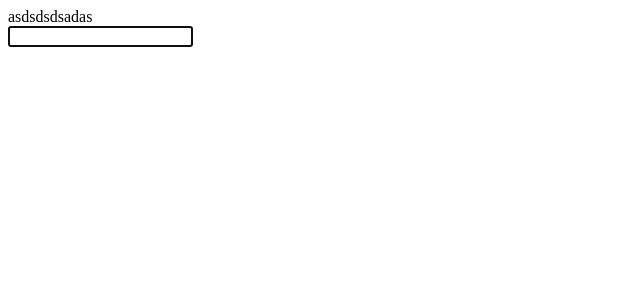
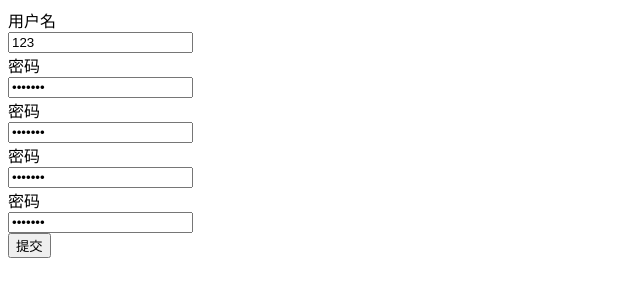
Before and after one commit to Amaz-Ning/vue-custom, a Vue app: page / in a window 1280 px wide. Shown: the top 300 px of the page, without its empty margins (0-640 px from the left). Built offline with nearby package versions, Linux system fonts and the light colour scheme.

Commit message:
添加表单组件

```diff
--- a/package.json
+++ b/package.json
@@ -21,6 +21,7 @@
   },
   "homepage": "https://github.com/Amaz-Ning/vue-custom#readme",
   "dependencies": {
+    "async-validator": "^3.2.4",
     "babel-core": "^6.26.3",
     "babel-loader": "^7.1.5",
     "babel-plugin-transform-runtime": "^6.23.0",
--- a/src/app.vue
+++ b/src/app.vue
@@ -1,27 +1,86 @@
 <template>
   <div class="box">
-    asdsdsdsadas
-    <Dialog>
+    <!-- <Dialog>
       <div>
         <input v-auto-focus />
       </div>
-    </Dialog>
+    </Dialog> -->
+    <KForm :rules="rules" :info="info" ref="loginForm">
+      <kFormItem label="用户名" prop="userName">
+        <KInput type="text" v-model="info.userName" placeholder="用户名" />
+        <kFormItem label="密码" prop="password">
+          <KInput type="password" v-model="info.password" placeholder="密码" />
+        </kFormItem>
+        <kFormItem label="密码" prop="password">
+          <KInput type="password" v-model="info.password" placeholder="密码" />
+        </kFormItem>
+        <div>
+          <kFormItem label="密码" prop="password">
+            <KInput
+              type="password"
+              v-model="info.password"
+              placeholder="密码"
+            />
+          </kFormItem>
+        </div>
+      </kFormItem>
+      <kFormItem label="密码" prop="password">
+        <KInput type="password" v-model="info.password" placeholder="密码" />
+      </kFormItem>
+    </KForm>
+    <button @click="submit">提交</button>
   </div>
 </template>
 
 <script>
+import KForm from './components/form/kForm.vue'
+import KInput from './components/form/kInput.vue'
+import KFormItem from './components/form/KFromItem.vue'
 import Dialog from './components/dialog.vue'
 export default {
   props: {},
   data() {
-    return {}
+    return {
+      info: {
+        userName: '123',
+        password: '1233321'
+      },
+      rules: {
+        userName: [
+          {
+            required: true,
+            message: '用户名不能为空'
+          }
+        ],
+        password: [
+          {
+            required: true,
+            message: '密码不能为空'
+          }
+        ]
+      }
+    }
   },
   computed: {},
   created() {},
   mounted() {},
   watch: {},
-  methods: {},
+  methods: {
+    submit() {
+      // 提交之前进行全局校验
+      this.$refs.loginForm.validate(isValidate => {
+        if (isValidate) {
+          console.log('success')
+        } else {
+          console.log('fail')
+        }
+      })
+    }
+  },
   components: {
+    KForm,
+    KInput,
+    KFormItem,
     Dialog
   }
 }
--- /dev/null
+++ b/src/components/form/KFromItem.vue
@@ -0,0 +1,60 @@
+<template>
+  <!-- 表单中的每一项 -->
+  <div class="container">
+    <!-- label用来展示名称 -->
+    <label v-if="label">{{ label }}</label>
+    <slot></slot>
+    <!-- 这个p标签用户来展示错误信息 -->
+    <p v-if="error" style="color:red;">{{ error }}</p>
+  </div>
+</template>
+
+<script>
+import Schema from 'async-validator'
+export default {
+  inject: ['form'],
+  props: {
+    label: {
+      type: String,
+      default: ''
+    },
+    prop: {
+      type: String,
+      default: ''
+    }
+  },
+  data() {
+    return {
+      error: ''
+    }
+  },
+  methods: {
+    validate(data) {
+      // 做校验
+      // 先通过prop获取数值并且做规则
+      const info = this.form.info[this.prop]
+      const rules = this.form.rules[this.prop]
+      // 实例化 Schema 传递的参数为描述： 字段 -> 匹配的规则 规则可能有多个 所以可以是一个数组
+      const Validator = new Schema({ [this.prop]: rules })
+      // 实例化 Schema 之后我们得到一个 Validator 对象 使用其中的 validate 函数进行校验 传递的参数为 需要校验的属性 -> 属性的值
+      return Validator.validate({ [this.prop]: info }, errors => {
+        // 错误处理
+        if (errors) {
+          // 如果报错 我们取出错误信息中的第0项
+          this.error = errors[0].message
+        } else {
+          this.error = ''
+        }
+      }).then(res => {})
+    }
+  },
+  mounted() {
+    this.$on('validate', data => {
+      this.validate(data)
+    })
+  },
+  components: {}
+}
+</script>
+
+<style scoped lang="scss"></style>
--- /dev/null
+++ b/src/components/form/kForm.vue
@@ -0,0 +1,57 @@
+<template>
+  <!-- 仿照elementui
+  需求分析 单选框 输入框 下拉选择
+  单项校验 全局校验
+  提交事件 -->
+  <div class="container">
+    <slot> </slot>
+  </div>
+</template>
+
+<script>
+import KInput from './kInput.vue'
+import KFormItem from './KFromItem.vue'
+export default {
+  props: {
+    rules: {
+      type: Object,
+      default: null
+    },
+    info: {
+      type: Object,
+      default: null
+    }
+  },
+  provide() {
+    return {
+      form: this
+    }
+  },
+  methods: {
+    validate(callback) {
+      // 全局校验
+      const arr = this.getTasks([], this.$children)
+      Promise.all(arr)
+        .then(res => callback(true))
+        .catch(err => callback(false))
+    },
+    getTasks(arr, children) {
+      // 获取所有子组件的校验promise
+      children.forEach(item => {
+        if (item.validate || item.$children) {
+          item.validate ? arr.push(item.validate()) : ''
+          this.getTasks(arr, item.$children)
+        }
+      })
+      return arr
+    }
+  },
+  data() {
+    return {}
+  },
+  mounted() {},
+  components: {}
+}
+</script>
+
+<style scoped lang="scss"></style>
--- /dev/null
+++ b/src/components/form/kInput.vue
@@ -0,0 +1,42 @@
+<template>
+  <!-- 输入框 -->
+  <div class="container">
+    <input
+      :type="type"
+      @input="onInput"
+      :value="value"
+      :placeholder="$attrs.placeholder"
+    />
+  </div>
+</template>
+
+<script>
+export default {
+  // 阻止组件的根元素继承特性
+  inheritAttrs: false,
+  props: {
+    value: {
+      type: String,
+      default: null
+    },
+    type: {
+      type: String,
+      default: 'text'
+    }
+  },
+  data() {
+    return {}
+  },
+  methods: {
+    onInput(e) {
+      this.$emit('input', e.target.value)
+      // 校验逻辑
+      // 这里直接通知父元素校验
+      this.$parent.$emit('validate', e.target.value)
+    }
+  },
+  components: {}
+}
+</script>
+
+<style scoped lang="scss"></style>
```
Also changed, not shown: src/components/kForm.vue (deleted, +0 -25 lines).
